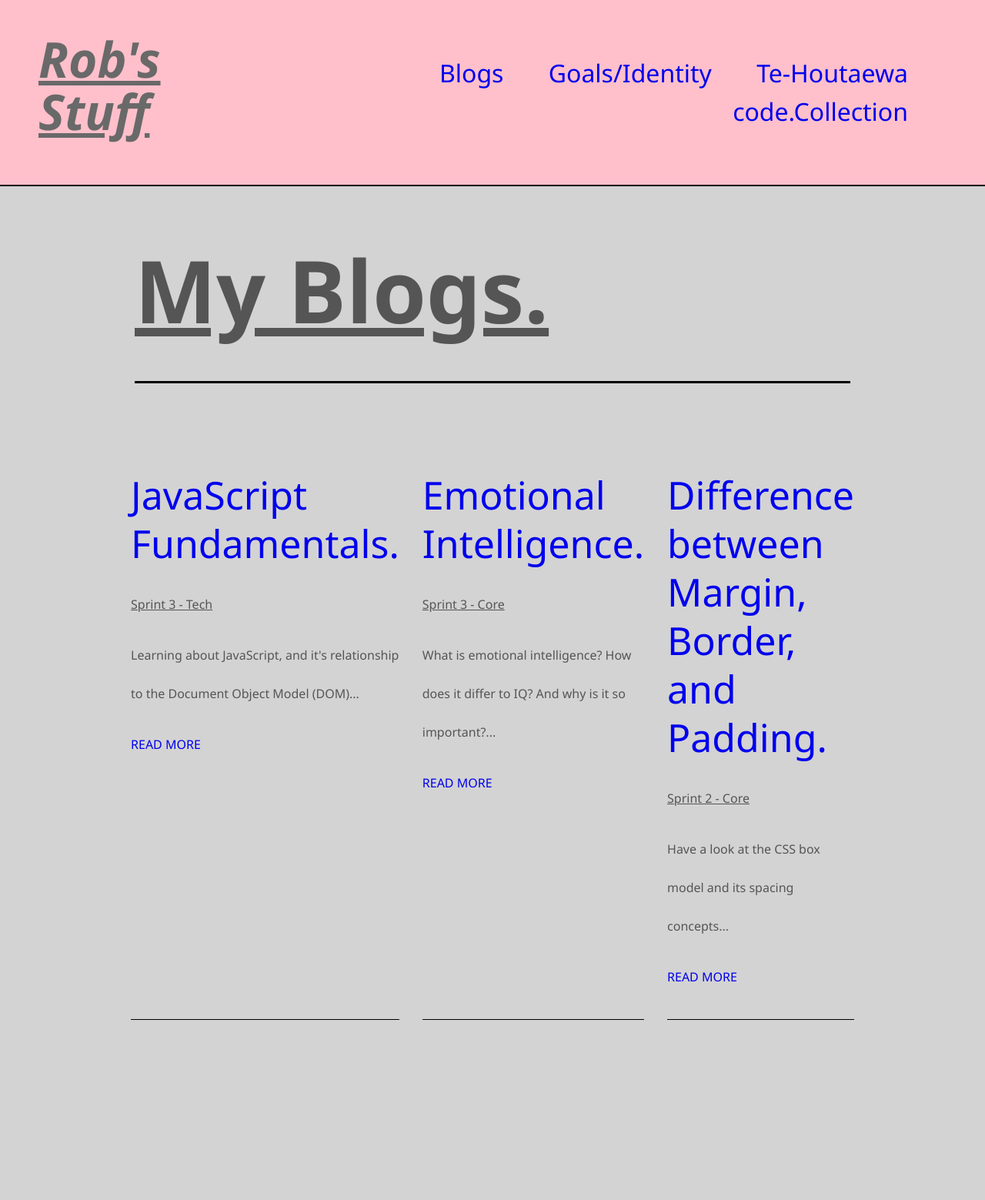
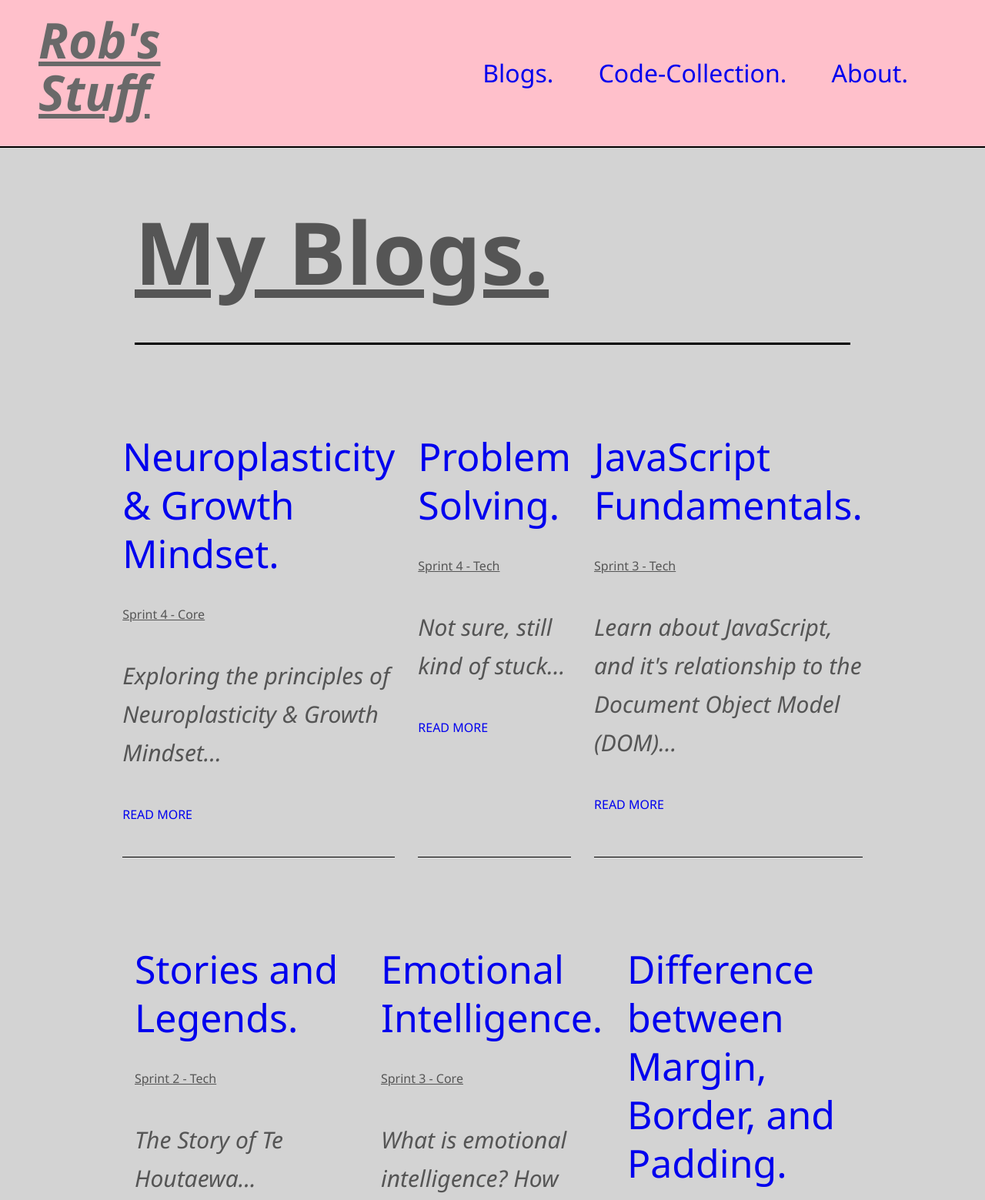
Before and after one commit to Robert-Haluza/Robert-Haluza.github.io, a plain HTML site: page blog/blog-home.html in a window 1280 px wide. Shown: the top 1559 px of the page at 77% size. Drawn offline with Linux system fonts and the light colour scheme.

Commit message:
Update to blog-home.html

```diff
--- a/blog/blog-home.html
+++ b/blog/blog-home.html
@@ -13,43 +13,84 @@
         <h1>Rob's Stuff</h1>
        </a>
         <div id="menu">
-          <a href= "/blog/blog-home.html">Blogs</a>
-          <a href="/blog/learning-plan.html">Goals/Identity</a>
-          <a href= "/blog/te-houtaewa-template.html">Te-Houtaewa</a>
-          <a href="#">code.Collection</a>
+          <a href="/blog/blog-home.html">Blogs.</a>
+          <a href="/code collection/code-collection.html">Code-Collection.</a>
+          <a href="/about/about.html">About.</a>
         </div>
       </nav>
     </header>
     <section class="bloghome-text">
       <h2>My Blogs.</h2>
     </section>
+
+    <div id="blog-grid" class="blog-grid">
+      <div class="blog-post">
+        <a href="/blog/neuroplasticity.html" class="post-heading">Neuroplasticity & Growth Mindset.</a>
+        <p class="blog-tag">Sprint 4 - Core</p>
+        <p class="post-excerpt">Exploring the principles of Neuroplasticity & Growth Mindset...</p>
+        <a href="/blog/neuroplasticity.html" class="entry-nav">READ MORE</a>
+      </div>
+
+       <div class="blog-post">
+        <a href="/blog/problem-solving.html" class="post-heading">Problem Solving.</a>
+        <p class="blog-tag">Sprint 4 - Tech</p>
+        <p class="post-excerpt">Not sure, still kind of stuck...</p>
+        <a href="/blog/problem-solving.html" class="entry-nav">READ MORE</a>
+      </div>
+
+      <div class="blog-post">
+      <a href="/blog/javascript-dom.html" class="post-heading">JavaScript Fundamentals.</a>
+      <p class="blog-tag">Sprint 3 - Tech</p>
+      <p class="post-excerpt">Learn about JavaScript, and it's relationship to the Document Object Model (DOM)...</p>
+      <a href="/blog/javascript-dom.html" class="entry-nav">READ MORE</a>
+      </div>
+    </div>
+
     <div id="blog-grid" class="blog-grid">
 
       <div class="blog-post">
-        <a href="/blog/javascript-dom.html" class="post-heading">JavaScript Fundamentals.</a>
-        <p class="blog-tag">Sprint 3 - Tech</p>
-        <p class="entry-excerpt">Learning about JavaScript, and it's relationship to the Document Object Model (DOM)...</p>
-        <a href="/blog/javascript-dom.html" class="entry-nav">READ MORE</a>
+        <a href="/blog/te-houtaewa-template.html" class="post-heading">Stories and Legends.</a>
+        <p class="blog-tag">Sprint 2 - Tech</p>
+        <p class="post-excerpt">The Story of Te Houtaewa...</p>
+        <a href="/blog/te-houtaewa-template.html" class="entry-nav">READ MORE</a>
       </div>
 
       <div class="blog-post">
         <a href="/blog/emotional-intelligence.html" class="post-heading">Emotional Intelligence.</a>
         <p class="blog-tag">Sprint 3 - Core</p>
-        <p class="entry-excerpt">What is emotional intelligence? How does it differ to IQ? And why is it so important?...</p>
+        <p class="post-excerpt">What is emotional intelligence? How does it differ to IQ? And why is it so important?...</p>
         <a href="/blog/emotional-intelligence.html" class="entry-nav">READ MORE</a>
       </div>
 
       <div class="blog-post">
         <a href="/blog/html-css.html" class="post-heading">Difference between Margin, Border, and Padding.</a>
         <p class="blog-tag">Sprint 2 - Core</p>
-        <p class="entry-excerpt">Have a look at the CSS box model and its spacing concepts...</p>
+        <p class="post-excerpt">Have a look at the CSS box model and its spacing concepts...</p>
         <a href="/blog/html-css.html" class="entry-nav">READ MORE</a>
       </div>
     </div>
 
+    <div id="blog-grid" class="blog-grid">
+      <div class="blog-post">
+        <a href="/blog/learning-plan.html" class="post-heading">Learning Plan.</a>
+        <p class="blog-tag">Sprint 2 - Core</p>
+        <p class="post-excerpt">This man's learning plan...</p>
+        <a href="/blog/learning-plan.html" class="entry-nav">READ MORE</a>
+      </div>
+
+      <div class="blog-post">
+        <a href="/blog/identity-values.html" class="post-heading">Identity/Values</a>
+        <p class="blog-tag">Sprint 2 - Core</p>
+        <p class="post-excerpt">A bit about me I guess...</p>
+        <a href="/blog/identity-values.html" class="entry-nav">READ MORE</a>
+      </div>
+    </div>
+
+
+
     <footer id="main-footer">
-      <p>Copyright &copy; 2021 Rob's Stuff</p>
+      <p>Copyright &copy; 2023 Rob's Stuff</p>
 
   </footer>
-  </body>
-</html>
+    </body>
+  </html>
```
